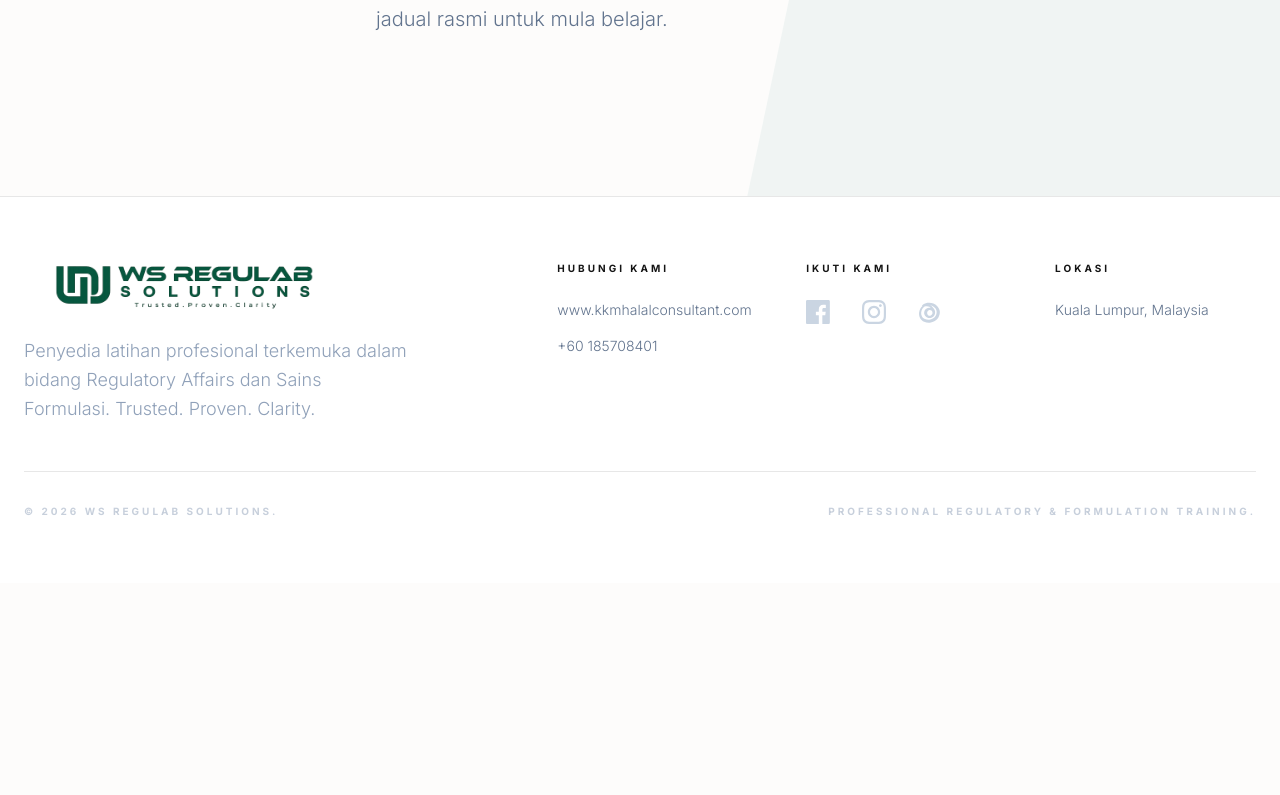
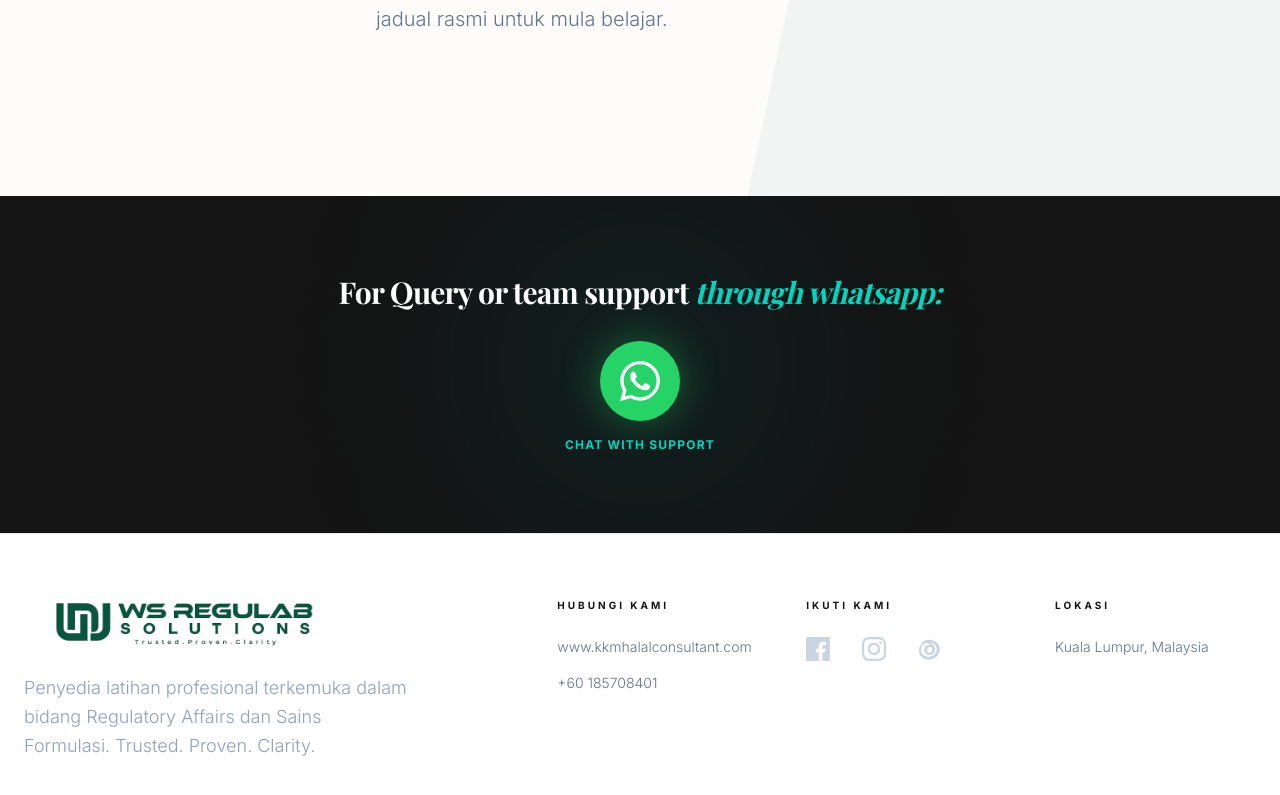
Before and after one commit to me-yeatz/WS_Landing-Page, a React (Vite) app: page / in a window 1280 px wide. Shown: the part 11199-11994 px from the top of the page. Before the commit the page ends 11782 px from the top, so only its background shows below. Built offline with nearby package versions, Linux system fonts and the light colour scheme; a web font is replaced by a local one.

Commit message:
Add WhatsApp support section and final UI refinements.

```diff
--- a/src/App.tsx
+++ b/src/App.tsx
@@ -537,6 +537,34 @@
 
 
       {/* Refined Footer */}
+      {/* WhatsApp Support Section */}
+      <section className="px-6 py-20 bg-ink relative overflow-hidden">
+        {/* Subtle Background Glow */}
+        <div className="absolute top-1/2 left-1/2 -translate-x-1/2 -translate-y-1/2 w-[300px] h-[300px] bg-brand/20 blur-[100px] rounded-full pointer-events-none" />
+
+        <div className="mx-auto max-w-7xl relative z-10">
+          <div className="flex flex-col items-center text-center">
+            <h4 className="text-2xl sm:text-3xl font-serif font-bold text-white mb-8 tracking-tight">
+              For Query or team support <span className="italic text-teal-400">through whatsapp:</span>
+            </h4>
+
+            <a
+              href="https://wa.me/60185708401"
+              target="_blank"
+              rel="noopener noreferrer"
+              className="group flex flex-col items-center gap-4 transition-transform hover:scale-110 active:scale-95 duration-300"
+            >
+              <div className="h-20 w-20 bg-[#25D366] rounded-full flex items-center justify-center shadow-[0_0_40px_rgba(37,211,102,0.4)] group-hover:shadow-[0_0_60px_rgba(37,211,102,0.6)] transition-all">
+                <svg className="h-10 w-10 text-white fill-current" viewBox="0 0 24 24">
+                  <path d="M17.472 14.382c-.297-.149-1.758-.867-2.03-.967-.273-.099-.471-.148-.67.15-.197.297-.767.966-.94 1.164-.173.199-.347.223-.644.075-.297-.15-1.255-.463-2.39-1.475-.883-.788-1.48-1.761-1.653-2.059-.173-.297-.018-.458.13-.606.134-.133.298-.347.446-.52.149-.174.198-.298.298-.497.099-.198.05-.371-.025-.52-.075-.149-.669-1.612-.916-2.207-.242-.579-.487-.5-.669-.51-.173-.008-.371-.01-.57-.01-.198 0-.52.074-.792.372-.272.297-1.04 1.016-1.04 2.479 0 1.462 1.065 2.875 1.213 3.074.149.198 2.096 3.2 5.077 4.487.709.306 1.262.489 1.694.625.712.227 1.36.195 1.871.118.571-.085 1.758-.719 2.006-1.413.248-.694.248-1.289.173-1.413-.074-.124-.272-.198-.57-.347m-5.421 7.403h-.004a9.87 9.87 0 01-5.031-1.378l-.361-.214-3.741.982.998-3.648-.235-.374a9.86 9.86 0 01-1.51-5.26c.001-5.45 4.436-9.884 9.888-9.884 2.64 0 5.122 1.03 6.988 2.898a9.825 9.825 0 012.893 6.994c-.003 5.45-4.437 9.884-9.885 9.884m8.413-18.297A11.815 11.815 0 0012.05 0C5.495 0 .16 5.335.157 11.892c0 2.096.547 4.142 1.588 5.945L.057 24l6.305-1.654a11.882 11.882 0 005.683 1.448h.005c6.554 0 11.89-5.335 11.893-11.893a11.821 11.821 0 00-3.48-8.413z"/>
+                </svg>
+              </div>
+              <span className="text-teal-400 font-bold tracking-widest uppercase text-xs">Chat with Support</span>
+            </a>
+          </div>
+        </div>
+      </section>
+
       <footer className="bg-white border-t border-line px-6 py-16">
         <div className="mx-auto max-w-7xl">
           <div className="grid lg:grid-cols-12 gap-12">
```
